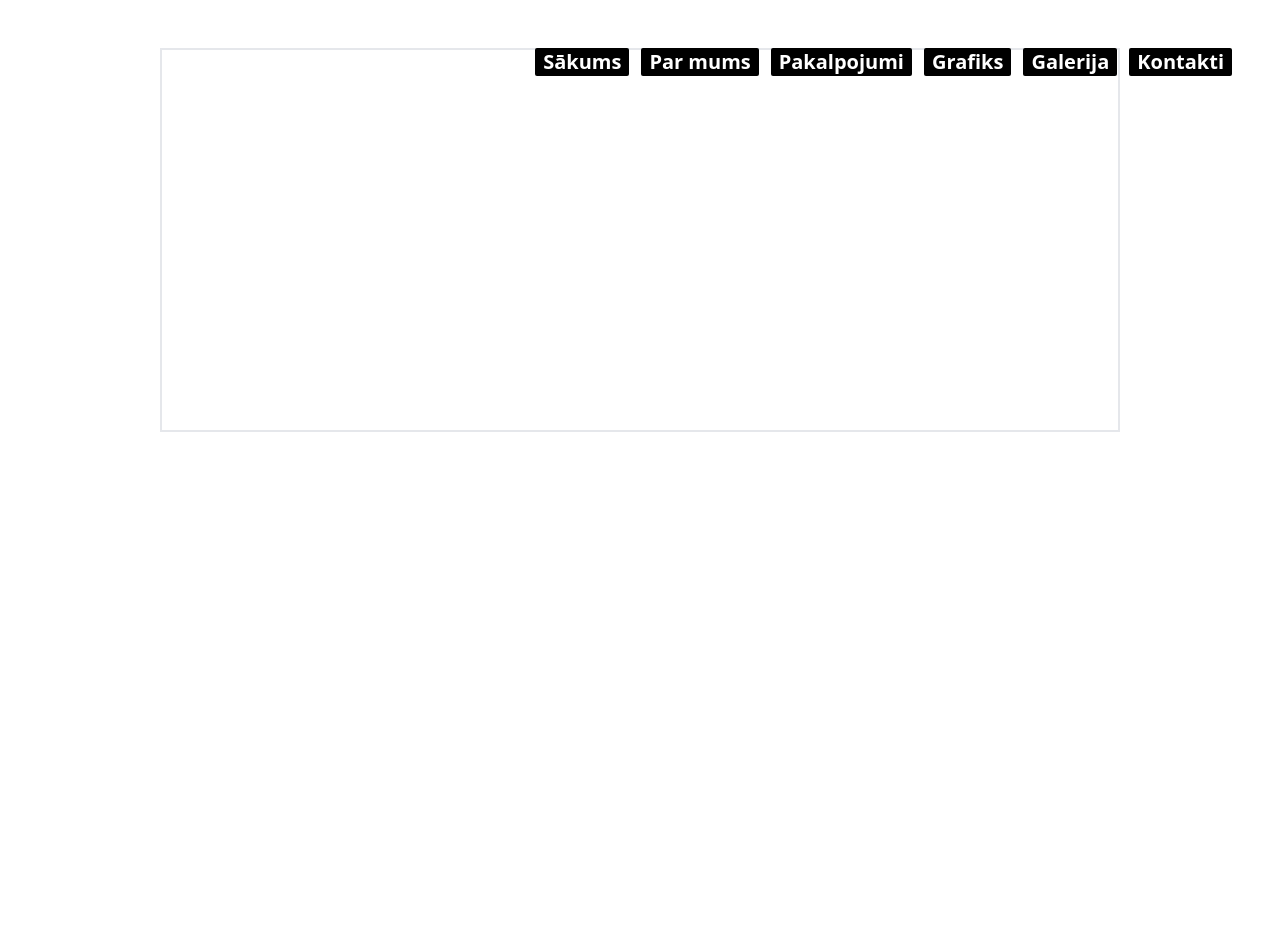
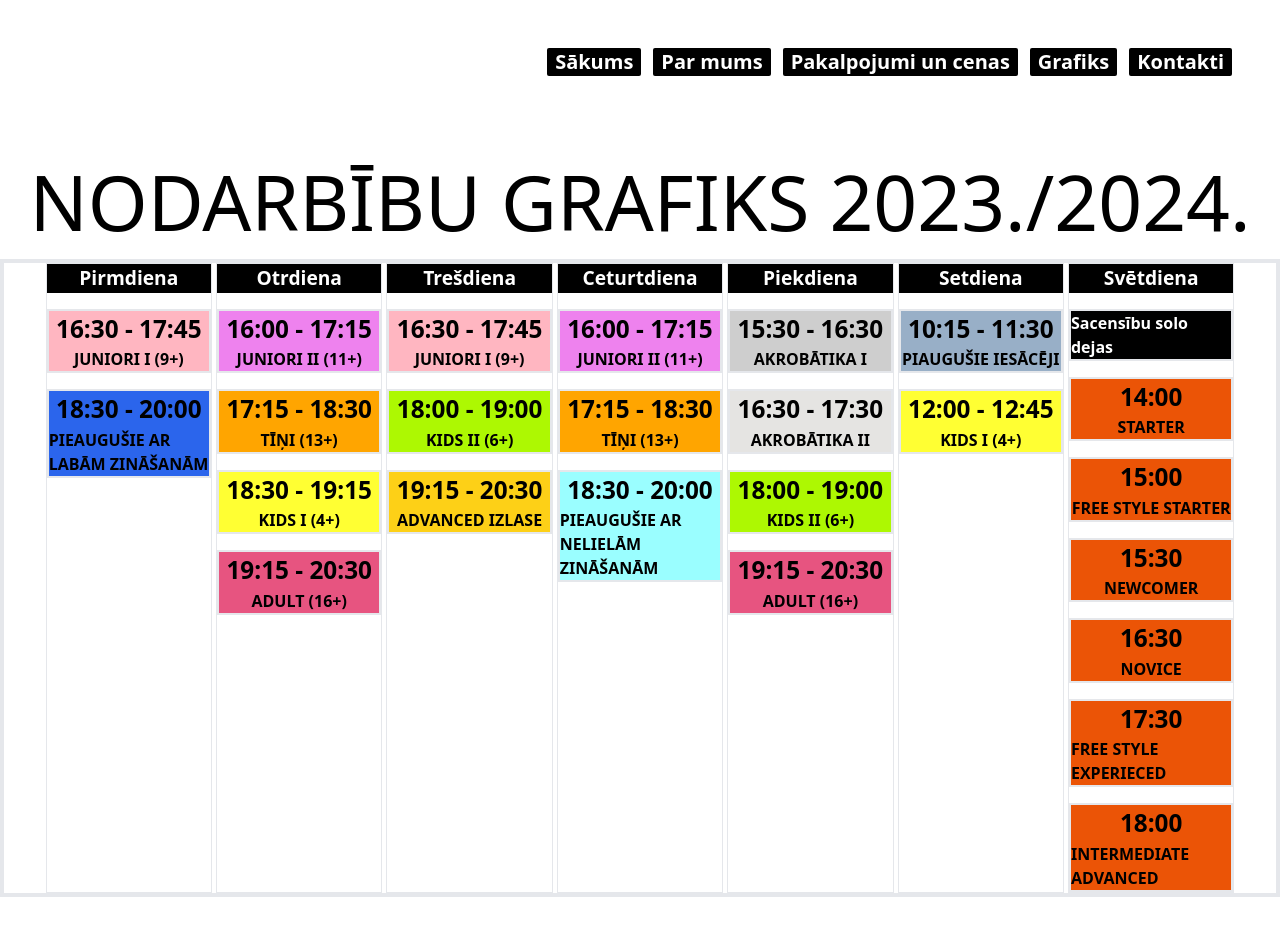
Before and after one commit to ErnestNeimanis/virziens, a Vue app in the folder virziens/: page /schedule in a window 1280 px wide. Shown: the top 936 px of the page. Before the commit the page ends 800 px from the top, so only its background shows below. Built offline with nearby package versions, Linux system fonts and the light colour scheme; a web font is replaced by a local one.

Commit message:
schedule created

```diff
--- a/virziens/src/components/Schedule/Schedule.vue
+++ b/virziens/src/components/Schedule/Schedule.vue
@@ -0,0 +1,42 @@
+<script setup lang="ts">
+import { ref } from "vue";
+import {schedule} from "@/composables/schedule";
+
+const defaultBgColor = "#000";
+const defaultTextColor = "#fff";
+
+
+</script>
+<template>
+    <div class="border-4">
+        <div class="flex justify-center gap-1">
+            <div v-for="day in schedule" class="flex flex-col border w-[13vw]">
+                <div class="w-full">
+                    <div class="flex justify-center capitalize" :style="{ backgroundColor: day.bgColor ?? defaultBgColor }">
+                        <span class="text-[1.5vw] font-extrabold" :style="{ color: day.textColor ?? defaultTextColor }">
+                            {{ day.title }}
+                        </span>
+                    </div>
+                </div>
+                <div class="flex flex-col gap-4 mt-4">
+                    <div v-for="entry in day.entries" class="border-2"
+                        :style="{ backgroundColor: entry.bgColor ?? defaultBgColor }">
+                        <div class="flex justify-center">
+                            <span class="font-semibold text-[1.9vw] whitespace-nowrap"
+                                :style="{ color: entry.textColor ?? defaultTextColor }">
+                                {{ entry.time }}
+                            </span>
+                        </div>
+                        <div class="flex justify-center">
+                            <span class="font-semibold" :style="{
+                                color: entry.textColor ?? defaultTextColor,
+
+                            }">{{ entry.title }}
+                            </span>
+                        </div>
+                    </div>
+                </div>
+            </div>
+        </div>
+    </div>
+</template>
--- /dev/null
+++ b/virziens/src/components/Schedule/ScheduleHeading.vue
@@ -0,0 +1,8 @@
+<script setup lang="ts">
+
+</script>
+<template>
+    <div class="w-full">
+        <h1 class="text-center text-[6vw] uppercase">Nodarbību grafiks 2023./2024. </h1>
+    </div>
+</template>
--- a/virziens/src/components/home/HomeSection3.vue
+++ b/virziens/src/components/home/HomeSection3.vue
@@ -1,22 +1,12 @@
 <script setup lang="ts">
 import { onBeforeMount, onBeforeUnmount, onMounted, ref, type Ref } from 'vue';
 
-import dejoBerni1 from "@/assets/images/Dejo berni 1.jpeg"
-// import dejoBerni2 from "@/assets/images/Dejo berni 2.jpeg"
-// import dejoBerni3 from "@/assets/images/Dejo berni 3.jpeg"
+
 
 interface Image {
   path: string;
   ref:Ref <HTMLImageElement | null>
 }
-
-// const imgArray = ref<Image[]>([
-//   {
-//     path: dejoBerni1,
-//     ref:  ref<HTMLImageElement | null>(null)
-//   },
-// ])
-
 
 
 const translateX = ref(0);
@@ -115,7 +105,7 @@ function rotate(){
           <h1 class="uppercase  text-white text-[13vw]  -translate-y-[8vw] font-extrabold">bērni</h1>
         </div>
 
-      <img src="@/assets/images/Dejo berni 1.jpeg" class="max-h-full w-full -translate-y-4 object-cover" alt="">
+      <img src="@/assets/images/dejo-berni-1.jpeg" class="max-h-full w-full -translate-y-4 object-cover" alt="">
     </section>
 </template>
 <style>
--- a/virziens/src/components/navbar/NavBar.vue
+++ b/virziens/src/components/navbar/NavBar.vue
@@ -25,7 +25,7 @@ const navMenu = ref<NavItem[]>([
   },
    {
     name: 'services',
-    title: 'Pakalpojumi',
+    title: 'Pakalpojumi un cenas',
     link: "/"
   },
    {
@@ -33,11 +33,7 @@ const navMenu = ref<NavItem[]>([
     title: 'Grafiks',
     link: "/schedule"
   },
-   {
-    name: 'gallery',
-    title: 'Galerija',
-    link: "/"
-  },
+
    {
     name: 'contact-us',
     title: 'Kontakti',
@@ -103,29 +99,11 @@ function updateResize() {
     <div :class="menuClass"
       class=" transition-transform duration-500 rounded-tr-md flex flex-col w-fulll bg-black h-screen pt-6">
       <nav  class=" flex flex-col pl-[30%]  gap-3  xs:text-2xl  ">
-        <div class="w-full flex items-center   font-extrabold text-white px-2 cursor-pointer underline">
-          <span>SĀKUMS</span>
+        <RouterLink v-for="item in navMenu" :to="item.link">
+        <div  class="w-full flex items-center   font-extrabold text-white px-2 cursor-pointer underline">
+          <span>{{ item.title }}</span>
         </div>
-        <div class="w-full flex items-center  font-extrabold text-white px-2 cursor-pointer underline">
-          <span>PAR MUMS</span>
-        </div>
-        <div class="w-full flex items-center  font-extrabold text-white px-2 cursor-pointer underline">
-          <span>PAKALPOJUMI</span>
-        </div>
-        <div class="w-full flex items-center  font-extrabold text-white px-2 cursor-pointer underline">
-          <span>GRAFIKS</span>
-        </div>
-        <div class=" w-full flex items-center  font-extrabold text-white px-2 cursor-pointer underline">
-          <span>FOTO</span>
-        </div>
-        <div class="w-full flex items-center   font-extrabold text-white px-2 cursor-pointer underline">
-          <span>VIDEO</span>
-        </div>
-        <div class="w-full flex items-center font-extrabold text-white px-2 cursor-pointer underline">
-          <span>KONTAKTI</span>
-        </div>
-
-
+        </RouterLink>
       </nav>
     </div>
 
--- /dev/null
+++ b/virziens/src/composables/schedule.ts
@@ -0,0 +1,223 @@
+interface ScheduleDay {
+  name?: string;
+  title?: string;
+  spacesTop?: number;
+  spacesBottom?: number;
+  entries?: ScheduleEntry[];
+  bgColor?: string;
+  textColor?: string;
+  fontStyle?: string;
+}
+
+interface ScheduleEntry {
+  name?: string;
+  title?: string;
+  time?: string;
+  bgColor?: string;
+  textColor?: string;
+  fontStyle?: string;
+}
+
+export const schedule = [
+  {
+    name: "monday",
+    title: "pirmdiena",
+    bgColor: "#000",
+    textColor: "#fff",
+    entries: [
+      {
+        title: "JUNIORI I (9+)",
+        time: "16:30 - 17:45",
+        bgColor: "#ffb6c1",
+        textColor: "#000",
+      },
+      {
+        title: "PIEAUGUŠIE AR LABĀM ZINĀŠANĀM",
+        time: "18:30 - 20:00",
+        bgColor: "#2b65ec",
+        textColor: "#000",
+      },
+    ],
+  },
+  {
+    name: "tuesday",
+    title: "otrdiena",
+    bgColor: "#000",
+    entries: [
+      {
+        title: "JUNIORI II (11+)",
+        time: "16:00 - 17:15",
+        bgColor: "#ee82ee",
+        textColor: "#000",
+      },
+      {
+        title: "TĪŅI (13+)",
+        time: "17:15 - 18:30",
+        bgColor: "#ffa500",
+        textColor: "#000",
+      },
+      {
+        title: "KIDS I (4+)",
+        time: "18:30 - 19:15",
+        bgColor: "#ffff33",
+        textColor: "#000",
+      },
+      {
+        title: "ADULT (16+)",
+        time: "19:15 - 20:30",
+        bgColor: "#e75480",
+        textColor: "#000",
+      },
+    ],
+  },
+
+  {
+    name: "wednesday",
+    title: "trešdiena",
+    bgColor: "#000",
+    entries: [
+      {
+        title: "JUNIORI I (9+)",
+        time: "16:30 - 17:45",
+        bgColor: "#ffb6c1",
+        textColor: "#000",
+      },
+      {
+        title: "KIDS II (6+)",
+        time: "18:00 - 19:00",
+        bgColor: "#ADF802",
+        textColor: "#000",
+      },
+      {
+        title: "ADVANCED IZLASE",
+        time: "19:15 - 20:30",
+        bgColor: "#FDD017",
+        textColor: "#000",
+      },
+    ],
+  },
+
+  {
+    name: "thursday",
+    title: "ceturtdiena",
+    bgColor: "#000",
+    entries: [
+      {
+        title: "JUNIORI II (11+)",
+        time: "16:00 - 17:15",
+        bgColor: "#EE82EE",
+        textColor: "#000",
+      },
+      {
+        title: "TĪŅI (13+)",
+        time: "17:15 - 18:30",
+        bgColor: "#ffa500",
+        textColor: "#000",
+      },
+      {
+        title: "PIEAUGUŠIE AR NELIELĀM ZINĀŠANĀM",
+        time: "18:30 - 20:00",
+        bgColor: "#9AFEFF",
+        textColor: "#000",
+      },
+    ],
+  },
+
+  {
+    name: "friday",
+    title: "piekdiena",
+    bgColor: "#000",
+    entries: [
+      {
+        title: "AKROBĀTIKA I",
+        time: "15:30 - 16:30",
+        bgColor: "#CECECE",
+        textColor: "#000",
+      },
+      {
+        title: "AKROBĀTIKA II",
+        time: "16:30 - 17:30",
+        bgColor: "#E5E4E2",
+        textColor: "#000",
+      },
+      {
+        title: "KIDS II (6+)",
+        time: "18:00 - 19:00",
+        bgColor: "#ADF802",
+        textColor: "#000",
+      },
+      {
+        title: "ADULT (16+)",
+        time: "19:15 - 20:30",
+        bgColor: "#E75480",
+        textColor: "#000",
+      },
+    ],
+  },
+  {
+    name: "saturday",
+    title: "setdiena",
+    bgColor: "#000",
+    entries: [
+      {
+        title: "PIAUGUŠIE IESĀCĒJI",
+        time: "10:15 - 11:30",
+        bgColor: "#98AFC7",
+        textColor: "#000",
+      },
+      {
+        title: "KIDS I (4+)",
+        time: "12:00 - 12:45",
+        bgColor: "#FFFF33",
+        textColor: "#000",
+      },
+    ],
+  },
+  {
+    name: "sunday",
+    title: "svētdiena",
+    bgColor: "#000",
+    entries: [
+      {
+        title: "Sacensību solo dejas",
+
+      },
+      {
+        title: "STARTER",
+        time: "14:00",
+        bgColor: "#eb5406",
+        textColor: "#000",
+      },
+      {
+        title: "FREE STYLE STARTER",
+        time: "15:00",
+        bgColor: "#eb5406",
+        textColor: "#000",
+      },
+      {
+        title: "NEWCOMER",
+        time: "15:30",
+        bgColor: "#eb5406",
+        textColor: "#000",
+      },
+      {
+        title: "NOVICE",
+        time: "16:30",
+        bgColor: "#eb5406",
+        textColor: "#000",
+      },
+      {
+        title: "FREE STYLE EXPERIECED",
+        time: "17:30",
+        bgColor: "#eb5406",
+        textColor: "#000",
+      },
+      {
+        title: "INTERMEDIATE ADVANCED",
+        time: "18:00",
+        bgColor: "#eb5406",
+        textColor: "#000",
+      },
+    ],
+  },
+];
--- a/virziens/src/views/ScheduleView.vue
+++ b/virziens/src/views/ScheduleView.vue
@@ -1,5 +1,7 @@
 <script setup lang="ts">
 import NavBar from '@/components/navbar/NavBar.vue';
+import Schedule from '@/components/Schedule/Schedule.vue';
+import ScheduleHeading from '@/components/Schedule/ScheduleHeading.vue';
 </script>
 <template>
     <div class=" h-screen">
@@ -7,9 +9,12 @@ import NavBar from '@/components/navbar/NavBar.vue';
               <NavBar class="w-full  fixed  top-8 right-4"/>
         </div>
         <main class="w-full ">
-            <div class="flex justify-center w-full">
-                <div class="w-3/4 h-96 border-2 text-5xl text-white mt-12 flex justify-center items-center">
-
+            <div class="f w-full mt-36">
+                <div>
+                    <ScheduleHeading/>
+                </div>
+                <div>
+                    <Schedule />
                 </div>
 
             </div>
```
Also changed, not shown: virziens/src/assets/images/dejo-berni-1.jpeg (renamed from virziens/src/assets/images/Dejo berni 1.jpeg), 12 other files (tests, documents, lock files or other folders).
